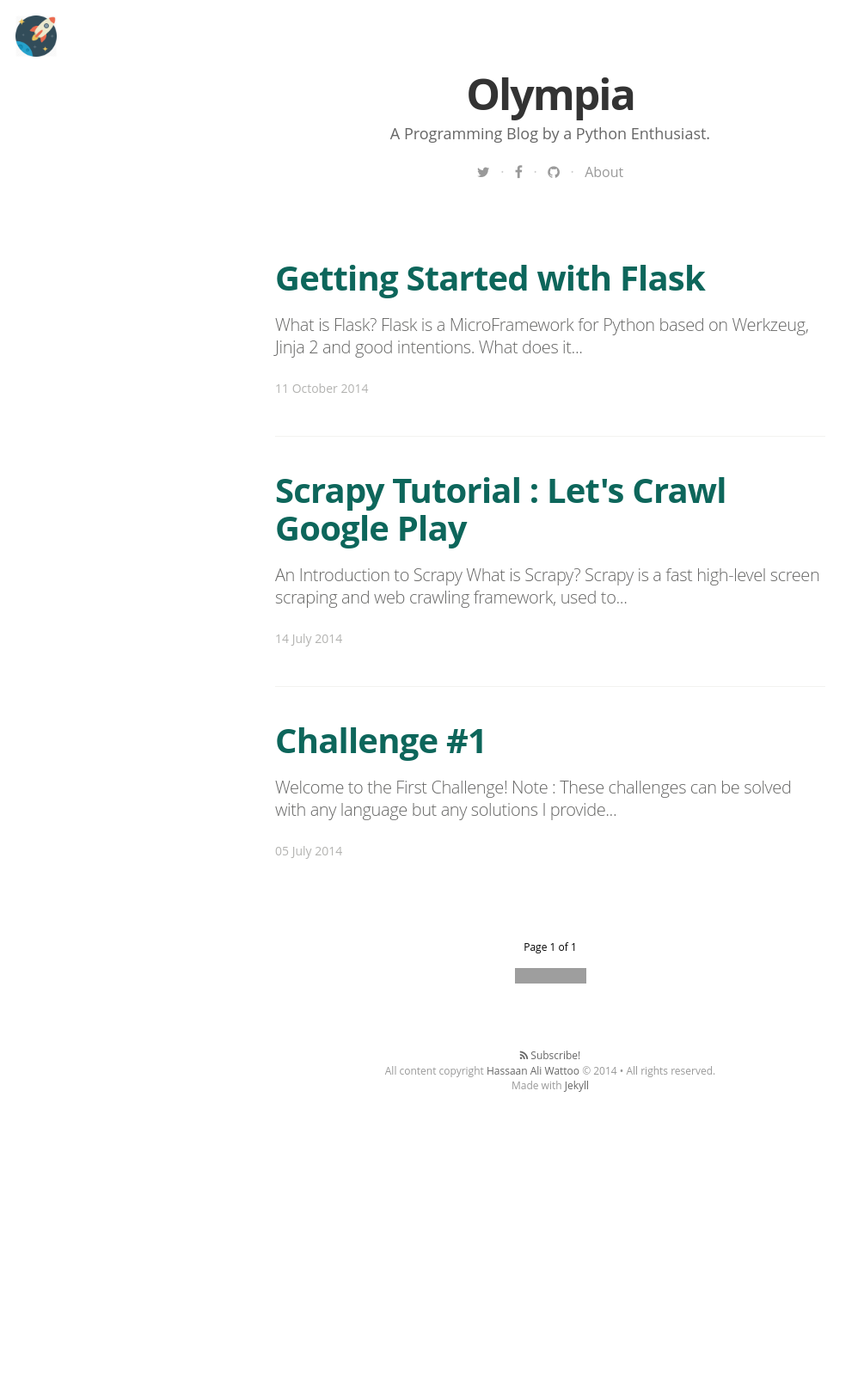
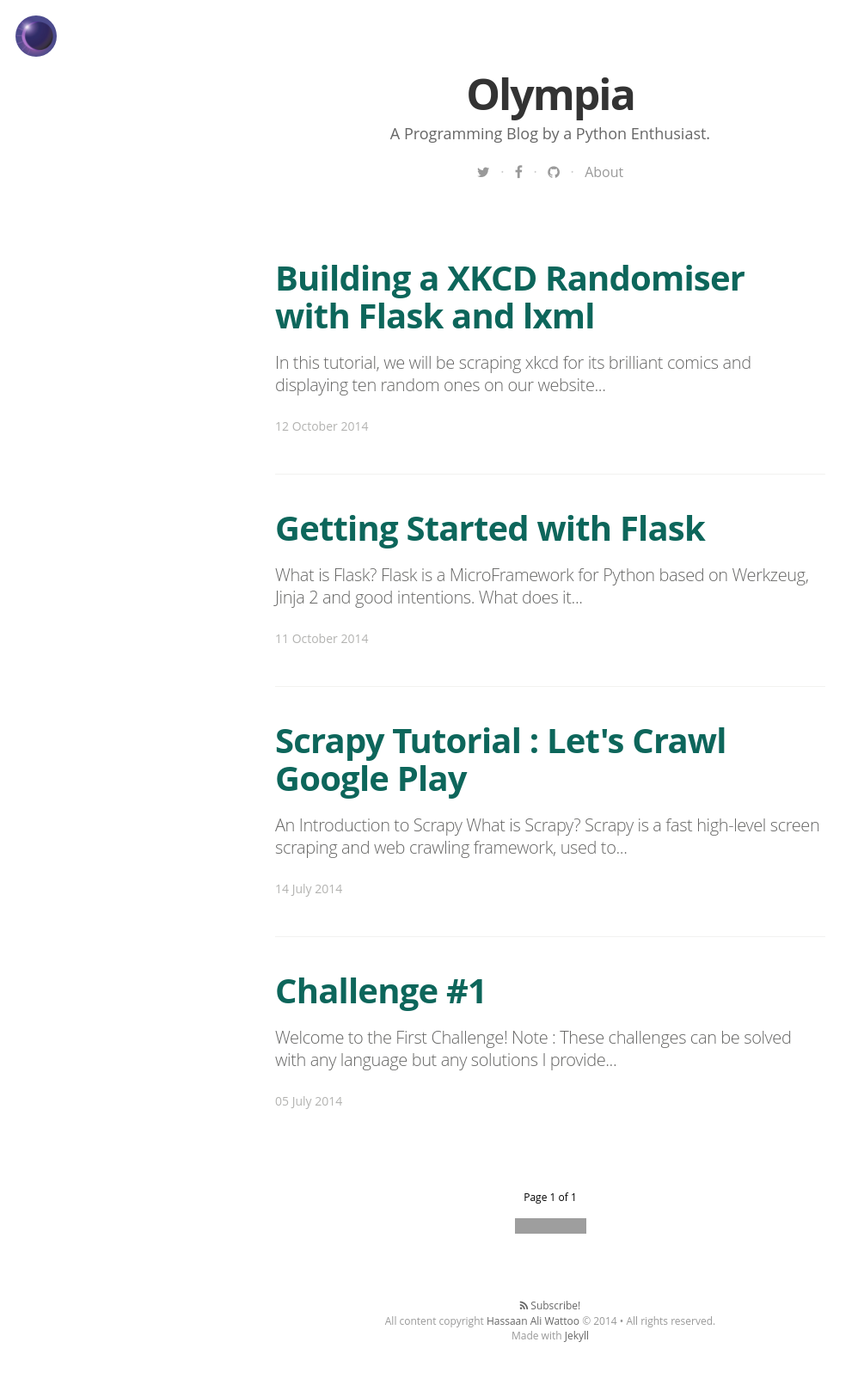
Before and after one commit to hassaanaliw/hassaanaliw.github.io, a Jekyll site: the page built from index.html, in a window 1280 px wide. Shown: the whole page at 86% size, without its empty margins (0-1005 px from the left). Built offline with Jekyll 4.4.1, drawn with Linux system fonts in a browser that asks for light colours; nearby versions of some CDN libraries; some web fonts are replaced; Markdown is read by kramdown in place of the engine named in the settings; the list of posts is cut into pages by our own code; comment, search, counter and statistics services are not loaded; before the commit the page ends 1320 px from its top, so only the background shows below that; grey boxes are pictures that could not be loaded.

Commit message:
Fri Nov 14 20:01:28 PKT 2014

```diff
--- a/_config.yml
+++ b/_config.yml
@@ -19,8 +19,8 @@
 
 paginate:	5
 
-gems:
-  - jekyll-redirect-from
+
+
 
 
 url: "http://hassaanaliw.github.io" # the base hostname & protocol for your site
--- a/_includes/head.html
+++ b/_includes/head.html
@@ -19,6 +19,9 @@
 <!--  <link rel="stylesheet" href="{{asset "js/styles/obsidian.css"}}"> -->
   <link rel="stylesheet" href="http://brick.a.ssl.fastly.net/Linux+Libertine:400,400i,700,700i/Open+Sans:400,400i,700,700i">
   <link rel="stylesheet" href="http://netdna.bootstrapcdn.com/font-awesome/4.0.3/css/font-awesome.min.css" >
+  <link rel="stylesheet" href="//cdnjs.cloudflare.com/ajax/libs/bootstrap-material-design/0.1.5/css/material-wfont.min.css" >
+  <link rel="stylesheet" href="//cdnjs.cloudflare.com/ajax/libs/bootstrap-material-design/0.1.5/css/ripples.min.css" >
+
 
   <link rel="stylesheet" type="text/css" media="screen" href="{{ "/css/main.css"  | prepend: site.baseurl  }}" />
   <link rel="stylesheet" type="text/css" media="print" href="{{ "/css/print.css"  | prepend: site.baseurl  }}" />
--- a/_includes/header.html
+++ b/_includes/header.html
@@ -1,5 +1,5 @@
 <!-- header start -->
 
-<a href="{{ site.url }}" class="logo-readium"><span class="logo" style="background-image: url({{ site.logo }})"></span></a>
+<a href="{{ site.url }}" class="logo-readium"><span class="logo" style="background-image: url({{ site.logo }});border-radius: 24px;"></span></a>
 
 <!-- header end -->
--- a/_layouts/post.html
+++ b/_layouts/post.html
@@ -4,6 +4,7 @@
 <html>
   {% include head.html %}
   <body itemscope itemtype="http://schema.org/Article">
+
     {% include header.html %}
     <main class="content" role="main">
       <article class="post">
--- /dev/null
+++ b/_posts/2014-10-12-building-an-xkcd-randomiser-with-flask-and-lxml.md
@@ -0,0 +1,30 @@
+---
+layout: post
+title: "Building a XKCD Randomiser with Flask and lxml"
+description: "A tutorial about scraping XKCD and displaying results as a web app with Flask."
+category: python
+tags: []
+---
+
+In this tutorial, we will be scraping xkcd for its brilliant comics and displaying ten random ones on our website with Flask.
+Our Logic will consist of two parts:<br/><br/>
+<b>1)The HTML Parsing with lxml</br>
+2)Building a web app with Flask.</b></br>
+
+First, let's create a parsing script.
+<h3>Parsing XKCD</h3>
+<p>The first part of any scraping operation is to study the HTML Source of our target pages. So open up the page of any comic (<a href="http://xkcd.com/936/">this should do</a>) and start reading its source.
+	There are a few things to note now:</p>
+	<ol style="padding-bottom: 0px;">
+		<li style="font-size:18px">There are roughly 1446 XKCD Comics at the time of writing</li>
+		<li style="font-size:18px">The information we want is inside a <b>&lt;div id='comic'&gt;</b> tag </li>
+		<li style="font-size:18px">This div contains a <b>img</b>, an <b>alt</b> and a <b>title</b> tag.</li>
+	</ol>
+
+<p>We are going to be using the img tags and the alt tags for our app. So let's get started with the parsing <br/><br/>
+   Lets load the url with requests.
+</p>
+
+     import requests
+
+	 html = requests.get("http://xkcd.com/936").text
```
Also changed, not shown: assets/fonts/Material-Design-Icons.woff (added), assets/images/rocket-512.png, 1 other file.
